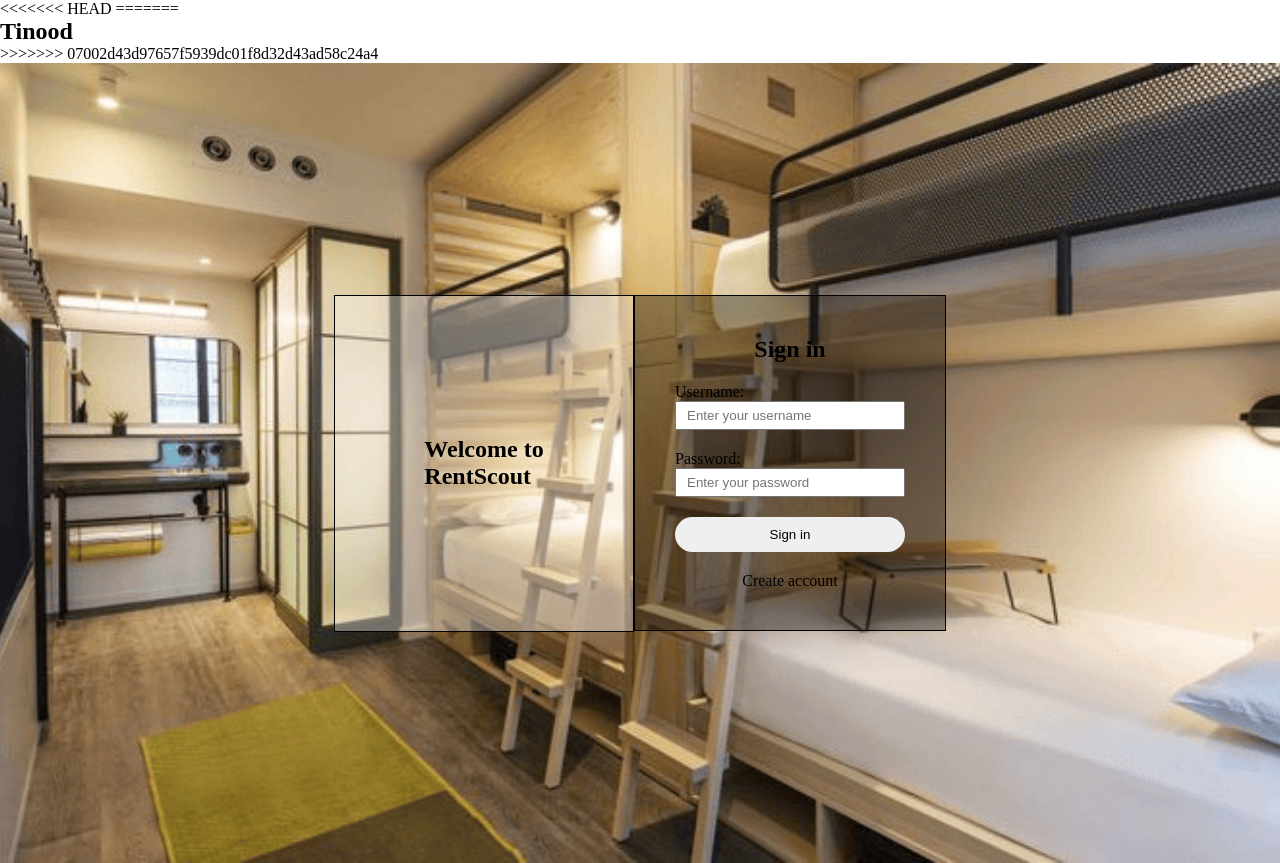
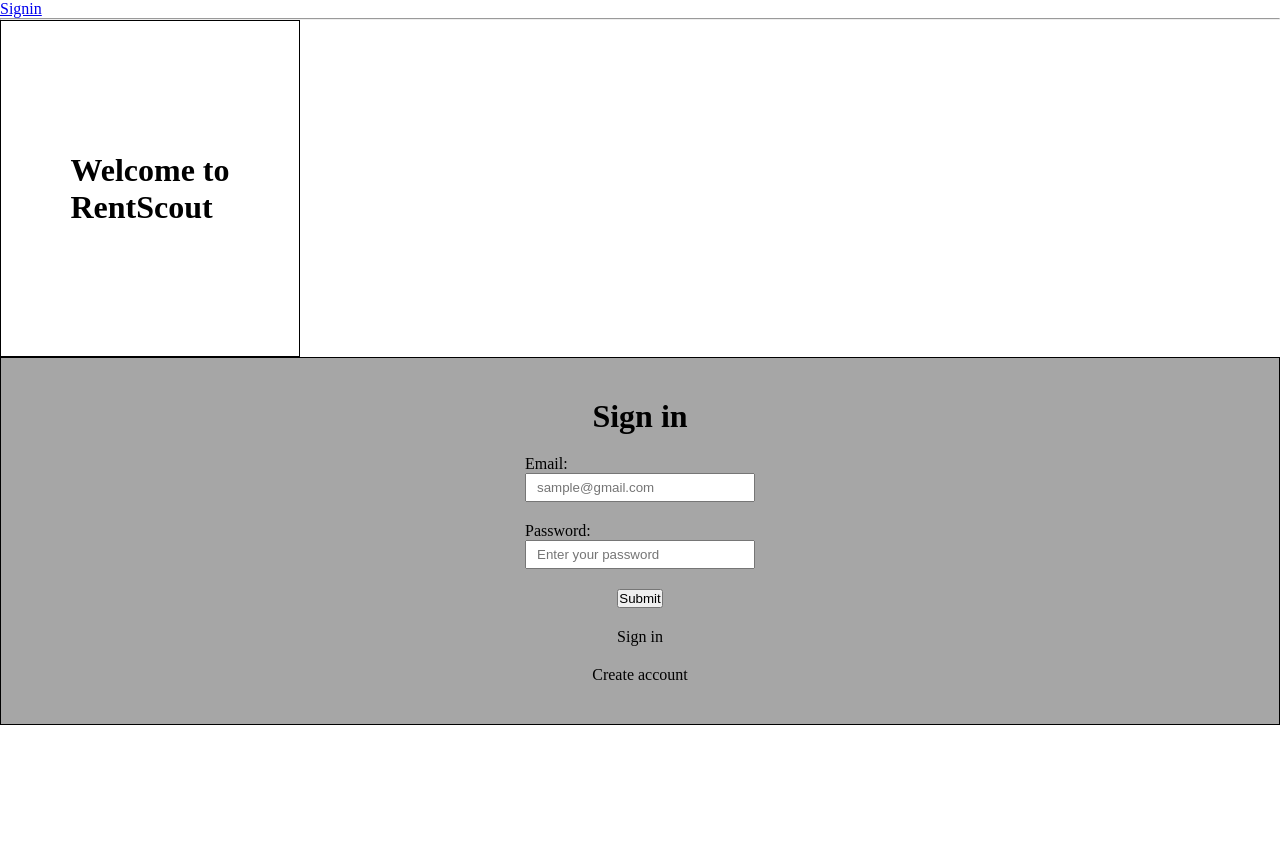
Before and after one commit to Kimkim787/APPDEV-RENTSCOUT, a Django app: page /signin/ in a window 1280 px wide. After the commit the page ends 725 px from the top, so only its background shows below. Run offline with Django 4.2, Linux system fonts and the light colour scheme.

Commit message:
backend: login, logout

```diff
--- a/RentScout/admin.py
+++ b/RentScout/admin.py
@@ -1,11 +1,13 @@
 from django.contrib import admin
 from .models import (ScoutUser, Building, Policies, Facilities, Room,
                      Feedback)
+from .forms import (UserCreationForm, UserChangeForm)
 # Register your models here.
 
 class ScoutUserAdmin(admin.ModelAdmin):
     list_display = ['userid', 'firstname', 'lastname',
                     'middlename', 'gender', 'birthdate']
+    form = UserCreationForm
 
 # Use 'password' as a read-only field to avoid exposing it directly
     readonly_fields = ('password',)
--- a/RentScout/auth_backends.py
+++ b/RentScout/auth_backends.py
@@ -3,9 +3,9 @@ from django.contrib.auth.hashers import check_password
 from .models import ScoutUser
 
 class ScoutUserBackend(BaseBackend):
-    def authenticate(self, request, username=None, password=None, **kwargs):
+    def authenticate(self, request, email=None, password=None, **kwargs):
         try:
-            user = ScoutUser.objects.get(email=username)
+            user = ScoutUser.objects.get(email=email)
             if user.check_password(password):
                 return user
         except ScoutUser.DoesNotExist:
--- a/RentScout/models.py
+++ b/RentScout/models.py
@@ -65,7 +65,7 @@ class ScoutUser(AbstractBaseUser, PermissionsMixin):
 
 class Building(models.Model):
     buildingid = models.AutoField(primary_key=True)
-    building_owner = models.ForeignKey(ScoutUser, on_delete = models.CASCADE, null = False, blank = False)
+    building_owner = models.ForeignKey(ScoutUser, on_delete = models.CASCADE)
     building_name = models.CharField(max_length = 250, default="")
     zip_code = models.PositiveIntegerField(default=0, null=True, blank=True)
     street = models.CharField(max_length=75, blank=True, null=True)
--- /dev/null
+++ b/RentScout/templates/RentScout/create_building.html
@@ -0,0 +1,5 @@
+{% extends index.html %}
+
+{% block bodycontent %}
+
+{% endblock bodycontent %}
--- a/RentScout/templates/RentScout/signin.html
+++ b/RentScout/templates/RentScout/signin.html
@@ -2,21 +2,22 @@
 
 {% block bodycontent%}
 {% load static %}
-    <section class="signinbody" style="background-image: url('{% static 'imgs/signin/bg.png' %}');">
+    <!-- <section class="signinbody" style="background-image: url('{% static 'imgs/signin/bg.png' %}');"> -->
         <div class="greetbox">
             <h1>Welcome to <br> RentScout</h1>
         </div>
-        <form class="inputbox">
+        <form class="inputbox" action="{% url 'signin' %}" method = 'POST'>
+            {% csrf_token %}
             <h1>Sign in</h1>
             <div>
-                <label for="username">Username:</label>
-                <input type="text" placeholder="Enter your username">
+                <label for="email">Email:</label>
+                <input type="email" name='username' placeholder="sample@gmail.com">
             </div>
             <div class="flex flex-col">
-                <label for="password">Password:</label>
-                <input type="password" placeholder="Enter your password">
+                <label for="password" >Password:</label>
+                <input type="password" name='password' placeholder="Enter your password">
             </div>
-            <button type="submit">Sign in</button>
+            <input type="submit" >Sign in </input>
             <p>Create account</p>
         </form>
     </section>
--- a/RentScout/urls.py
+++ b/RentScout/urls.py
@@ -3,5 +3,6 @@ from . import views
 
 urlpatterns = [
     path('', views.home, name="home"),
-    path('signin/', views.signinpage, name="signin")
+    path('signin/', views.scoutuser_login, name="signin"),
+    path('logout/', views.scoutuser_logout, name='logout'),
 ]
--- a/RentScout/views.py
+++ b/RentScout/views.py
@@ -1,6 +1,6 @@
 from django.shortcuts import render, redirect
 from .models import ScoutUser, Building
-from .forms import EmailAuthenticationForm, BuildingForm
+from .forms import EmailAuthenticationForm, BuildingForm, UserLoginForm
 from django.contrib.auth import login, logout, authenticate
 from django.contrib import messages
 
@@ -32,6 +32,7 @@ def scoutuser_login(request):
     form = EmailAuthenticationForm()
 
     if request.method == 'POST':
+        print('post request')
         form = EmailAuthenticationForm(request, data = request.POST)
         if form.is_valid():
             email = form.cleaned_data.get('username')
@@ -39,13 +40,21 @@ def scoutuser_login(request):
             user = authenticate(request, username = email, password = password)
             if user is not None and isinstance(user, ScoutUser):
                 login(request, user)
-                return redirect('')
+                print('login success')
+                return redirect('home')
             else:
-                messages.error(request, 'User does not exist')
-    else:
-        messages.error(request, 'Invalid email or password')
+                print('Invalid email or password')
+                messages.error(request, 'Invalid email or password')
+        else:
+            print('User does not exist')
+            messages.error(request, 'User does not exist')
 
-    return render(request, '')
+    context = {'form': form}
+    return render(request, 'RentScout/signin.html', context)
+
+def scoutuser_logout(request):
+    logout(request)
+    return redirect('home')
 
 # HANDLES BUILDING CREATION
 def create_building(request, ownerid):
@@ -78,5 +87,5 @@ def update_building(request, pk):
 def home(request):
     return render(request, 'RentScout/home.html', {})
 
-def signinpage(request):
-    return render(request, 'RentScout/signin.html', {})
+# def signinpage(request):
+#     return render(request, 'RentScout/signin.html', {})
--- a/templates/index.html
+++ b/templates/index.html
@@ -7,7 +7,6 @@
     <link rel="stylesheet" type="text/css" href="{% static "css/signin.css" %}">
     <title>RENTSCOUT</title>
 </head>
-<<<<<<< HEAD
 <style>
     *{
         margin: 0;
@@ -16,10 +15,14 @@
     }
 </style>
 <body >
-=======
 <body>
-    <h2>Tinood</h2>
->>>>>>> 07002d43d97657f5939dc01f8d32d43ad58c24a4
+    {% if request.user.is_authenticated %}
+        <a href="{% url 'logout' %}">Logout</a>
+        <h1>{{ request.user.email }}</h1>
+    {% else %}
+        <a href="{% url 'signin' %}">Signin</a>
+    {% endif %}
+    <hr>
     {% block bodycontent %}
     <h3>fake</h3>
     {% endblock %}
```
Also changed, not shown: RentScout/migrations/0003_building_building_owner.py (added), db.sqlite3.
